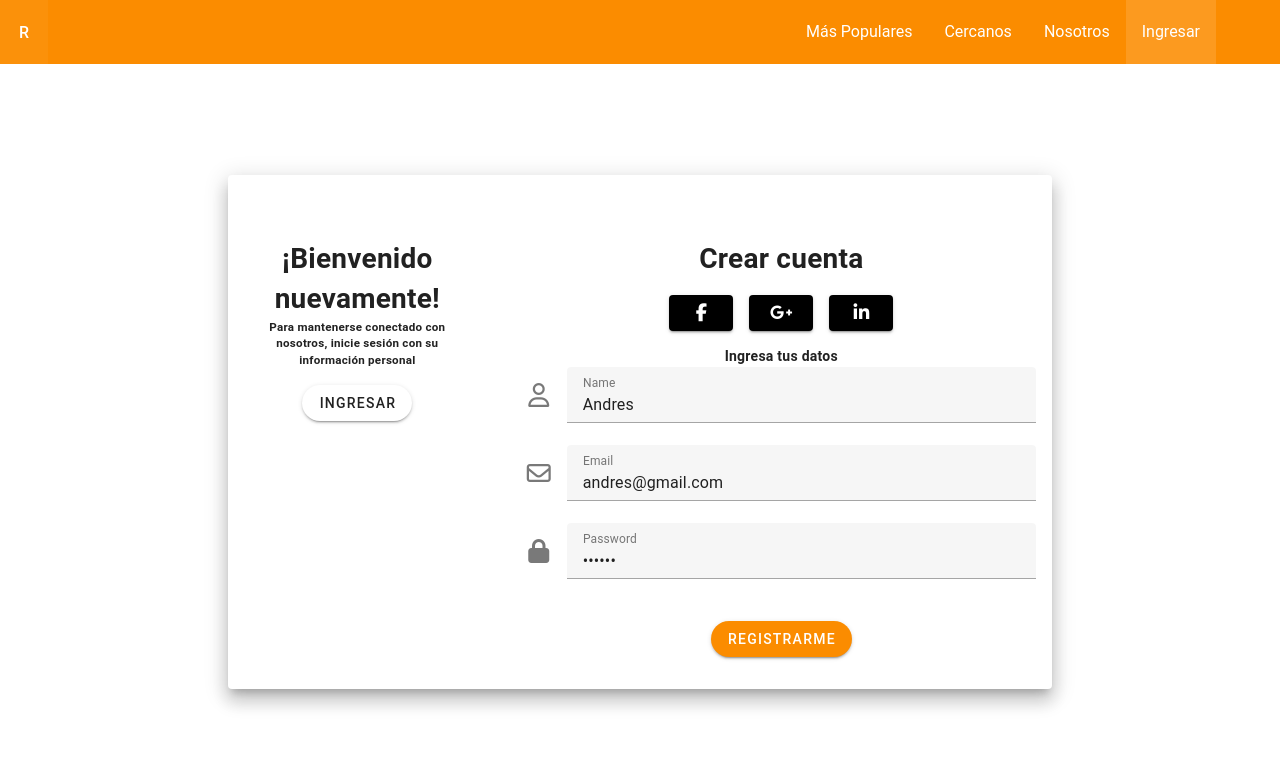
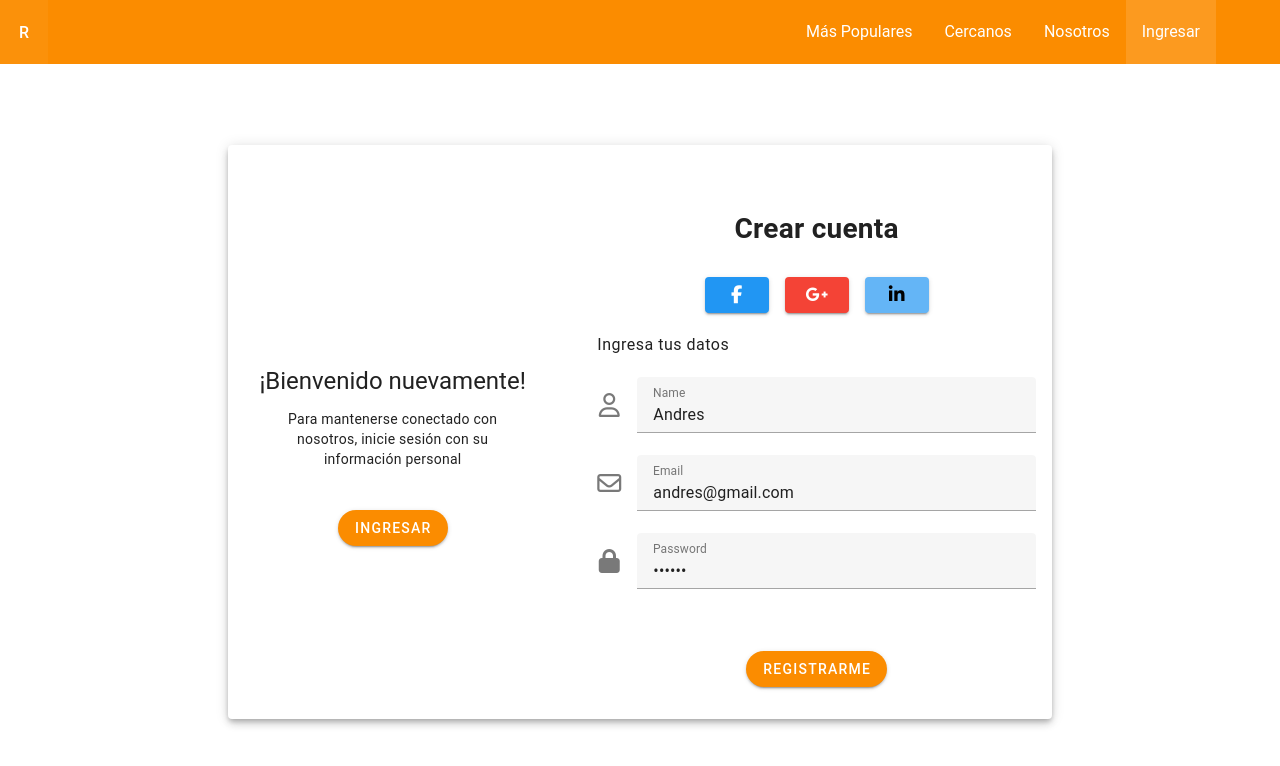
Before and after one commit to No-Country/nc_c14-40-m-php-vue, a Vue app in the folder frontend/vue-front/: page /auth in a window 1280 px wide. Both pictures are taken after a click on the button "REGISTRARME". Shown: the top 766 px of the page. Built offline with nearby package versions, Linux system fonts and the light colour scheme.

Commit message:
feat: new desgin register && login

```diff
--- a/frontend/vue-front/src/modules/auth/layouts/AuthLayout.vue
+++ b/frontend/vue-front/src/modules/auth/layouts/AuthLayout.vue
@@ -85,155 +85,99 @@ const onSubmitLogin = async () => {
   <v-container class="fill-height" fluid>
     <v-row align="center" justify="center">
       <v-col cols="12" sm="8" md="8">
-        <v-card class="elevation-12">
+        <v-card class="elevation-5">
           <v-window v-model="step">
             <v-window-item :value="1">
               <v-row>
-                <v-col cols="12" md="8">
-                  <v-card-text class="mt-12">
-                    <h1 class="text-center display-2 teal--text text--accent-3">
+                <v-col cols="12" md="7">
+                  <v-card-text class="mt-lg-10 mt-0 pa-10">
+                    <h1 class="text-center display-2 teal--text text--accent-3 mb-5 text-h3">
                       ¡Bienvenido!
                     </h1>
                     <div class="text-center mt-4">
-                      <v-btn class="mx-2" fab color="black" outlined>
+                      <v-btn class="mx-2" fab color="blue" outlined>
                         <v-icon>fab fa-facebook-f</v-icon>
                       </v-btn>
-                      <v-btn class="mx-2" fab color="black" outlined>
+                      <v-btn class="mx-2" fab color="red" outlined>
                         <v-icon>fab fa-google-plus-g</v-icon>
                       </v-btn>
-                      <v-btn class="mx-2" fab color="black" outlined>
+                      <v-btn class="mx-2" fab color="blue-lighten-2" outlined>
                         <v-icon>fab fa-linkedin-in</v-icon>
                       </v-btn>
                     </div>
-                    <h4 class="text-center mt-4">
+                    <h4 class="mt-7 text-lg-body-1">
                       Ingresa tu email y tu contraseña
                     </h4>
                     <v-form @submit.prevent="onSubmitLogin">
-                      <v-text-field
-                        v-model="useFormLogin.email"
-                        label="Email"
-                        name="Email"
-                        prepend-icon="far fa-envelope"
-                        type="text"
-                        color="teal accent-3"
-                        :rules="emailRules"
-                      />
+                      <v-text-field v-model="useFormLogin.email" label="Email" name="Email" prepend-icon="far fa-envelope"
+                        type="text" color="teal accent-3" :rules="emailRules" />
 
-                      <v-text-field
-                        v-model="useFormLogin.password"
-                        id="password"
-                        label="Password"
-                        name="password"
-                        prepend-icon="fas fa-lock"
-                        type="password"
-                        color="teal accent-3"
-                        :rules="passwordRules"
-                      />
+                      <v-text-field v-model="useFormLogin.password" id="password" label="Password" name="password"
+                        prepend-icon="fas fa-lock" type="password" color="teal accent-3" :rules="passwordRules" />
                       <div class="d-flex justify-center mt-5">
-                        <v-btn
-                          rounded
-                          color="primary"
-                          class="mb-4"
-                          dark
-                          type="submit"
-                          >INGRESAR</v-btn
-                        >
+                        <v-btn rounded color="primary" class="mb-4" dark type="submit">INGRESAR</v-btn>
                       </div>
                     </v-form>
-                    <h3 class="text-center mt-4">¿Olvidaste tu contraseña?</h3>
+                    <h3 class="text-center mt-4 text-lg-body-2">¿Olvidaste tu contraseña?</h3>
                   </v-card-text>
                   <div class="text-center mt-3"></div>
                 </v-col>
-                <v-col cols="12" md="4" class="teal accent-3">
-                  <v-card-text class="white--text mt-12">
-                    <h1 class="text-center display-1">Aun no eres miembro</h1>
-                    <h5 class="text-center">Crea tu cuenta aquí</h5>
+                <v-col cols="12" md="5" class="teal accent-3 d-flex justify-center align-center">
+                  <v-card-text class="white--text text-center d-flex flex-column">
+                    <h1 class="mb-3 letter-spacing">Aun no eres miembro</h1>
+                    <h2 class="text-body-1">Crea tu cuenta aquí</h2>
+                    <div class="text-center mt-10">
+                      <v-btn color="primary" rounded outlined dark @click="step++">REGISTRARME</v-btn>
+                    </div>
                   </v-card-text>
-                  <div class="text-center">
-                    <v-btn rounded outlined dark @click="step++"
-                      >REGISTRARME</v-btn
-                    >
-                  </div>
                 </v-col>
               </v-row>
             </v-window-item>
             <v-window-item :value="2">
               <v-row class="fill-height">
-                <v-col cols="12" md="4" class="teal accent-3">
-                  <v-card-text class="white--text mt-12">
-                    <h1 class="text-center display-1">
+                <v-col cols="12" md="5" class="teal accent-3 d-flex justify-center align-center">
+                  <v-card-text class="white--text mt-12 flex flex-column">
+                    <h1 class="text-center text-h5 mb-3">
                       ¡Bienvenido nuevamente!
                     </h1>
-                    <h5 class="text-center">
+                    <h2 class="text-center text-body-2 w-75 mx-auto" >
                       Para mantenerse conectado con nosotros, inicie sesión con
                       su información personal
-                    </h5>
+                    </h2>
+                    <div class="text-center mt-10">
+                      <v-btn color="primary" rounded outlined dark @click="step--">INGRESAR</v-btn>
+                    </div>
                   </v-card-text>
-                  <div class="text-center">
-                    <v-btn rounded outlined dark @click="step--"
-                      >INGRESAR</v-btn
-                    >
-                  </div>
                 </v-col>
 
-                <v-col cols="12" md="8">
-                  <v-card-text class="mt-12">
-                    <h1 class="text-center display-2 teal--text text--accent-3">
+                <v-col cols="12" md="7">
+                  <v-card-text class="mt-lg-12">
+                    <h1 class="text-center display-2 teal--text text--accent-3 mb-7">
                       Crear cuenta
                     </h1>
                     <div class="text-center mt-4">
-                      <v-btn class="mx-2" fab color="black" outlined>
+                      <v-btn class="mx-2" fab color="blue" outlined>
                         <v-icon>fab fa-facebook-f</v-icon>
                       </v-btn>
-
-                      <v-btn class="mx-2" fab color="black" outlined>
+                      <v-btn class="mx-2" fab color="red" outlined>
                         <v-icon>fab fa-google-plus-g</v-icon>
                       </v-btn>
-                      <v-btn class="mx-2" fab color="black" outlined>
+                      <v-btn class="mx-2" fab color="blue-lighten-2" outlined>
                         <v-icon>fab fa-linkedin-in</v-icon>
                       </v-btn>
                     </div>
-                    <h4 class="text-center mt-4">Ingresa tus datos</h4>
+                    <h2 class="my-5 text-body-1">Ingresa tus datos</h2>
                     <v-form @submit.prevent="onSubmitRegister">
-                      <v-text-field
-                        v-model="useFormRegister.name"
-                        label="Name"
-                        name="Name"
-                        prepend-icon="far fa-user"
-                        type="text"
-                        color="teal accent-3"
-                        :rules="nameRules"
-                      />
-                      <v-text-field
-                        v-model="useFormRegister.email"
-                        label="Email"
-                        name="Email"
-                        prepend-icon="far fa-envelope"
-                        type="text"
-                        color="teal accent-3"
-                        :rules="emailRules"
-                      />
+                      <v-text-field v-model="useFormRegister.name" label="Name" name="Name" prepend-icon="far fa-user"
+                        type="text" color="teal accent-3" :rules="nameRules" />
+                      <v-text-field v-model="useFormRegister.email" label="Email" name="Email"
+                        prepend-icon="far fa-envelope" type="text" color="teal accent-3" :rules="emailRules" />
 
-                      <v-text-field
-                        v-model="useFormRegister.password"
-                        id="password"
-                        clearable
-                        label="Password"
-                        name="password"
-                        prepend-icon="fas fa-lock"
-                        type="password"
-                        color="teal accent-3"
-                        :rules="passwordRules"
-                      />
-                      <div class="d-flex justify-center mt-5">
-                        <v-btn
-                          rounded
-                          color="primary"
-                          dark
-                          class="mb-4"
-                          type="submit"
-                          >REGISTRARME</v-btn
-                        >
+                      <v-text-field v-model="useFormRegister.password" id="password" clearable label="Password"
+                        name="password" prepend-icon="fas fa-lock" type="password" color="teal accent-3"
+                        :rules="passwordRules" />
+                      <div class="d-flex justify-center mt-10">
+                        <v-btn rounded color="primary" dark class="mb-4" type="submit">REGISTRARME</v-btn>
                       </div>
                     </v-form>
                   </v-card-text>
```
Also changed, not shown: frontend/vue-front/src/assets/main.css (line endings or trailing spaces), 1 other file (tests, documents, lock files or other folders).
